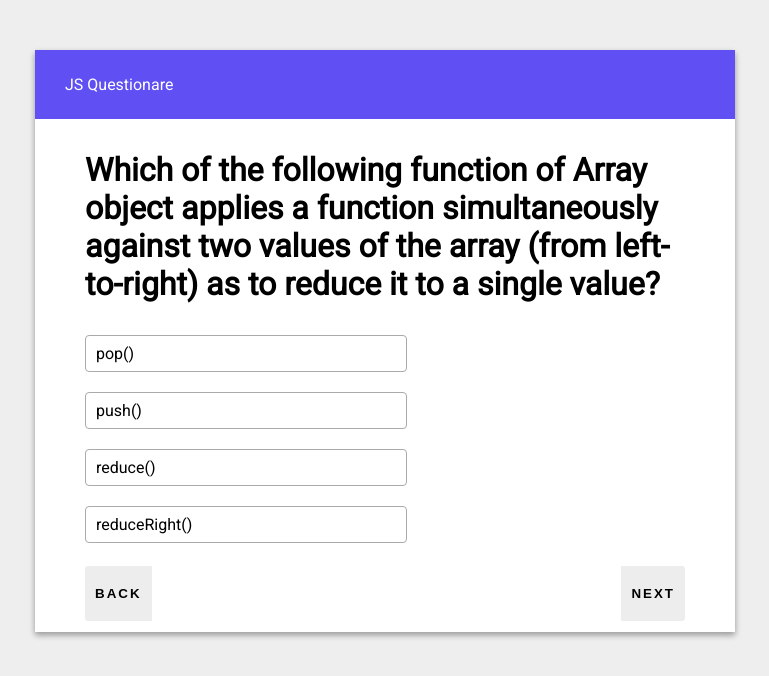
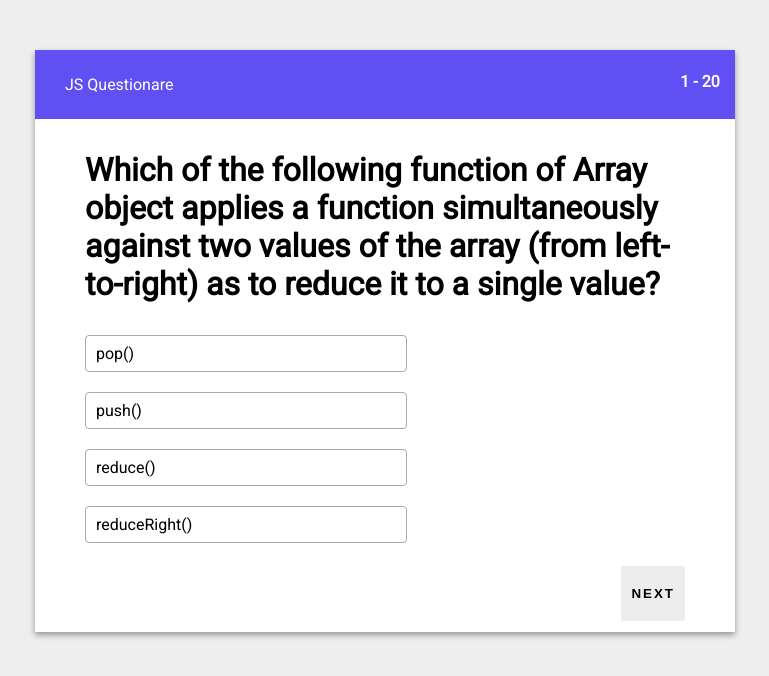
Before and after one commit to Abubakar101/trivia-maker, a plain HTML site: page index.html in a window 1280 px wide. Shown: the whole page, without its empty margins (255-1024 px from the left). Drawn offline with Linux system fonts and the light colour scheme.

Commit message:
new Updates
Modified the buttons so back button disappear at first question and next button at the last question. Now it shows quantity of the current question along with the total questions.

```diff
--- a/css/style.css
+++ b/css/style.css
@@ -16,6 +16,19 @@ body {
   padding: 25px 30px;
   width: 100%;
   box-sizing: border-box;
+}
+
+.questionNum {
+  height: 69px;
+  width: 70px;
+  color: snow;
+  font-weight: 600;
+  line-height: 64px;
+  text-align: center;
+  position: absolute;
+  right: 0px;
+  top: 0px;
+  z-index: 0;
 }
 
 .container {
--- a/index.html
+++ b/index.html
@@ -11,7 +11,7 @@
 
 <body>
   <div class="container">
-    <div class="title">JS Questionare</div>
+    <div class="title">JS Questionare</div><div class="questionNum"></div>
     <h1 id='question'></h1>
     <div class="answers">
     </div>
--- a/js/index.js
+++ b/js/index.js
@@ -1,25 +1,30 @@
 let randomNumber;
 let questionNumber = 0;
+let tmp_question = [];
 const $el = {
   question: document.querySelector("#question"),
   answers: document.querySelector(".answers"),
   explain: document.querySelector(".explain"),
   buttonNext: document.querySelector("#nextbtn"),
-  buttonBack: document.querySelector("#backbtn")
+  buttonBack: document.querySelector("#backbtn"),
+  questionNum: document.querySelector(".questionNum")
 };
 
-/*
-  @buttons when reach end value start from the start or end
-  @count score of average
-*/
 
 
-let tmp_question = [];
+/* Things to do!
+  @Show Current Question Number
+  @ Randomize also the answer choices
+  @count score of average
+*/// *Personal NOTE = Random number + for loop = problem!
 
 
-// *Personal NOTE = Random number + for loop = problem!
 
-// Shuffling and using for loop to push random random Q/S/E object from quiz.js and into tmp_question
+
+
+
+
+// Shuffling and using for loop to push random  (Question/answer/Explanation) object from quiz.js and into tmp_question[]
 let questionsLength = questions.length
 for (var i = 0; i < questionsLength; i++) {
   randomNumber = Math.floor(questions.length * Math.random());
@@ -27,23 +32,21 @@ for (var i = 0; i < questionsLength; i++) {
   questions.splice(randomNumber, 1);
 
 }
-
+///////////////////////////////////////////////////////////////////////////////////
 //@Buttons
-//Button NEXT
+//Button NEXT for NEXT question
 $el.buttonNext.addEventListener('click', function (e) {
-
   questionNumber++;
   buildQuestion(tmp_question[questionNumber])
 })
 
-//Button BACK
+//Button BACK to go back to previous question
 $el.buttonBack.addEventListener('click', function (e) {
-
   questionNumber--;
   buildQuestion(tmp_question[questionNumber])
 })
 
-
+///////////////////////////////////////////////////////////////////////////////////
 buildQuestion(tmp_question[0]);
 
 function buildQuestion(data) {
@@ -52,6 +55,26 @@ function buildQuestion(data) {
   $el.answers.innerHTML = "";
   $el.explain.innerHTML = "";
 
+///////////////////////////////////////////////////////////////////////////////////
+  //Remove Back Button at first Question
+  if (questionNumber === 0) {
+    $el.buttonBack.style.display = 'none';
+  } else {
+    $el.buttonBack.style.display = 'block';
+  }
+  //Remove Next Button at last Question
+  if (questionNumber === tmp_question.length - 1) {
+    $el.buttonNext.style.display = 'none';
+  } else {
+    $el.buttonNext.style.display = 'block';
+  }
+///////////////////////////////////////////////////////////////////////////////////
+
+  //Current Question Number and Questions total quantity (on TOP right Corner)
+  $el.questionNum.innerHTML = (questionNumber + 1) + " - " + tmp_question.length;
+
+
+///////////////////////////////////////////////////////////////////////////////////
 
   // creating new div for each choice
   $el.question.innerHTML = question;
```
